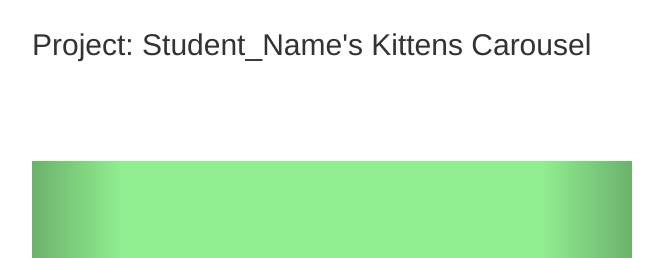
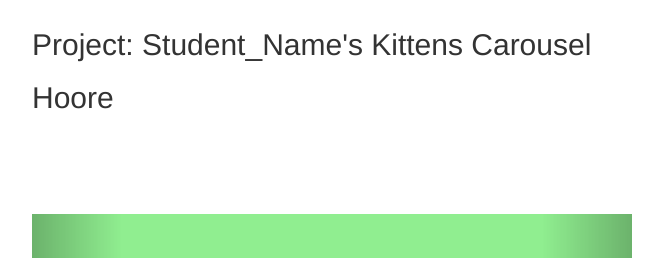
Before and after one commit to iabulkasimov/amazon-project1, a plain HTML site: page 101-kittens-carousel-static-website-ec2/static-web/index.html in a window 1280 px wide. Shown: the part 422-680 px from the top of the page, without its empty margins (308-971 px from the left). Drawn offline with nearby package versions, Linux system fonts and the light colour scheme.

Commit message:
Added text

```diff
--- a/101-kittens-carousel-static-website-ec2/static-web/index.html
+++ b/101-kittens-carousel-static-website-ec2/static-web/index.html
@@ -46,6 +46,7 @@
   <div><img src="https://clarusway.com/wp-content/uploads/2020/06/clarusway_logo.png" /></div>
 
   <h2> Project: Student_Name's Kittens Carousel</h2>
+  <h2>Hoore</h2>
 
   <div id="myCarousel" class="carousel slide" data-ride="carousel">
     <!-- Indicators -->
```
